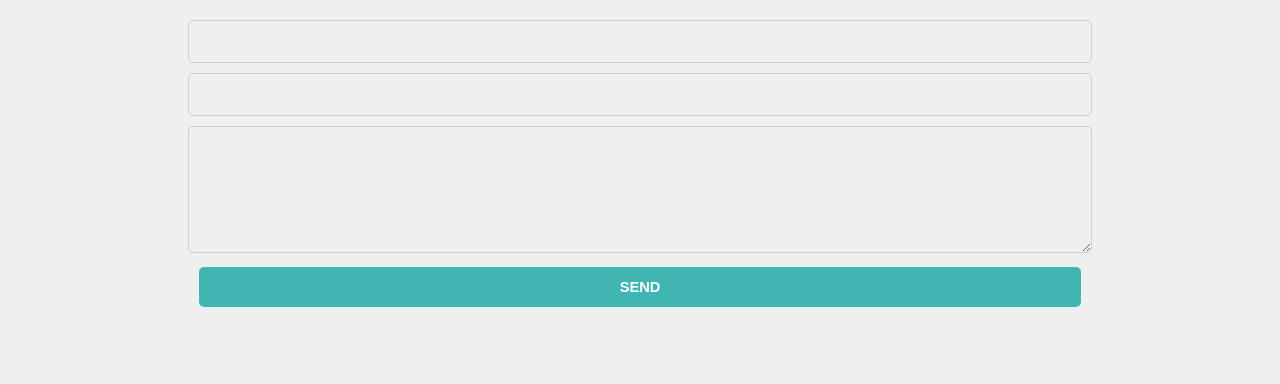
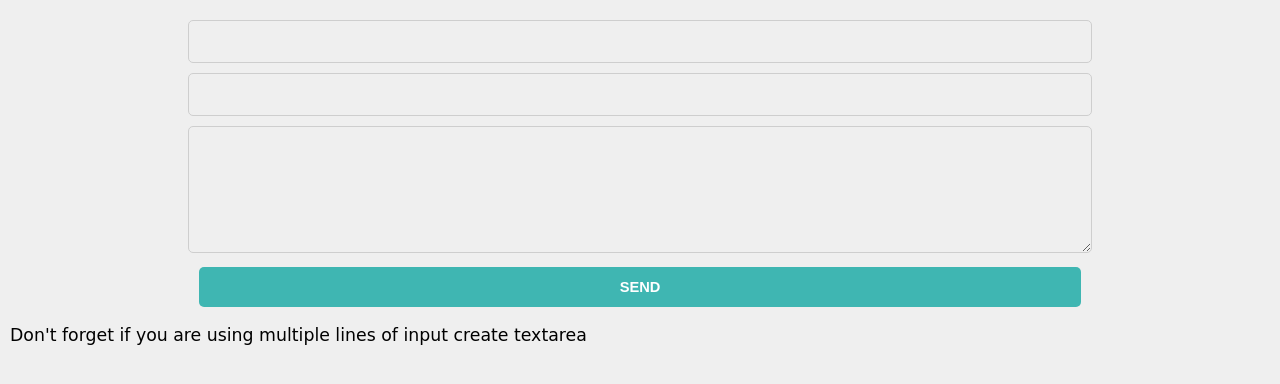
Before and after one commit to rhoughton/Sisyphus, a plain HTML site: page processor.html in a window 1280 px wide. Shown: the part 124-508 px from the top of the page. Drawn offline with Linux system fonts and the light colour scheme.

Commit message:
next time I'll try to add all

```diff
--- a/processor.html
+++ b/processor.html
@@ -20,5 +20,8 @@
     <textarea name="message"></textarea>
     <input type="submit" value="SEND" class="submit" />
   </form>
+  <p>
+    Don't forget if you are using multiple lines of input create textarea
+  </p>
 </body>
 </html>
```
